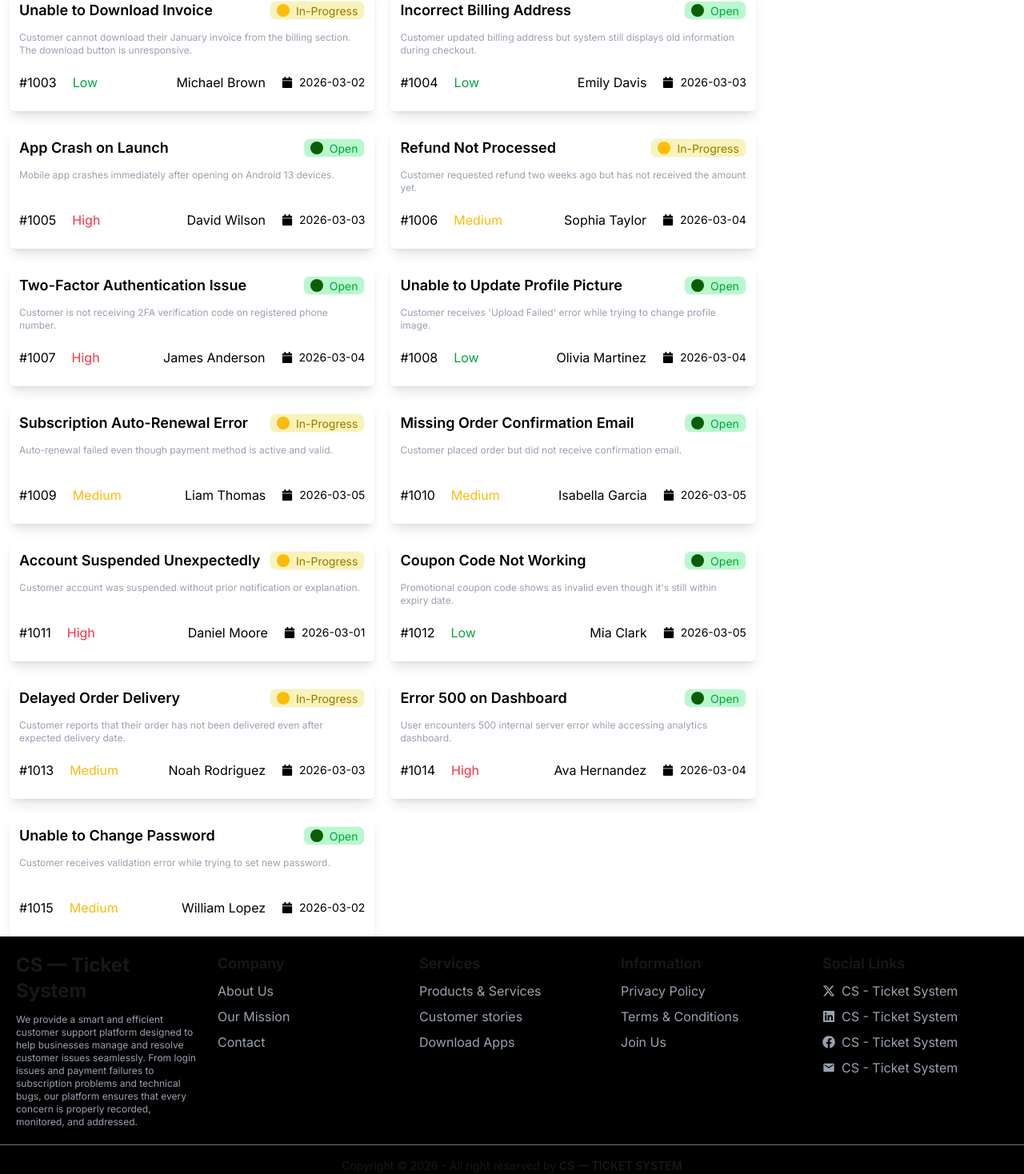
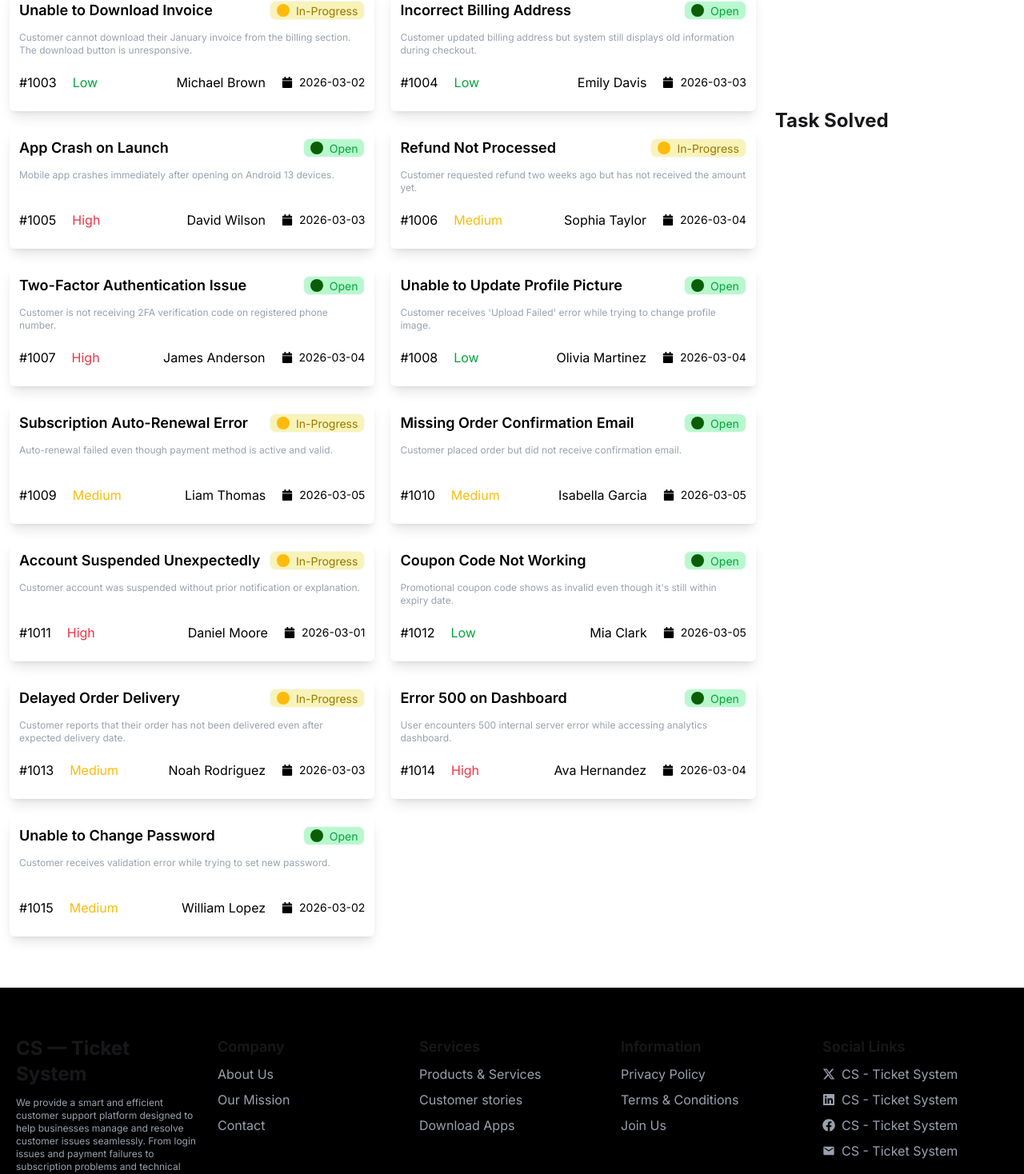
Before and after one commit to Sabbirahmed0007/customer-support-zone, a React (Vite) app: page / in a window 1280 px wide. Shown: the part 713-2181 px from the top of the page at 80% size. Built offline with nearby package versions, Linux system fonts and the light colour scheme.

Commit message:
made the ticket card dynamic to add in the task and progress count

```diff
--- a/package.json
+++ b/package.json
@@ -14,6 +14,7 @@
     "react": "^19.2.0",
     "react-dom": "^19.2.0",
     "react-icons": "^5.6.0",
+    "react-toastify": "^11.0.5",
     "tailwindcss": "^4.2.1"
   },
   "devDependencies": {
--- a/src/App.jsx
+++ b/src/App.jsx
@@ -5,8 +5,9 @@ import Navbar from './Components/Navbar/Navbar'
 import Footer from './Components/Footer/Footer'
 
 import Banner from './Components/Banner/Banner'
-import { Suspense } from 'react'
+import { Suspense, useState } from 'react'
 import TicketContainer from './Components/TicketContainers/TicketContainer'
+import { ToastContainer } from 'react-toastify';
 
 
 const ticketFetched = async () => {
@@ -24,6 +25,14 @@ const ticketPromises = ticketFetched();
 
 function App() {
 
+  const [ticketCount, setTicketCount] = useState([]);
+  const [resolveCount, setResolveCount] = useState([]);
+
+  console.log('Tickets here to resolve', ticketCount);
+
+
+
+
 
   return (
     <>
@@ -31,12 +40,12 @@ function App() {
       <div className='max-w-screen-xl mx-auto'>
 
         <Navbar></Navbar>
-        <Banner></Banner>
+        <Banner ticketCount={ticketCount} resolveCount={resolveCount}></Banner>
 
-        <div className='text-center '>
+        <div className='text-center my-16 '>
 
         <Suspense fallback={<span className="loading loading-infinity loading-lg"></span>}>
-          <TicketContainer ticketPromises={ticketPromises}></TicketContainer>
+          <TicketContainer ticketPromises={ticketPromises} ticketCount={ticketCount} setTicketCount={setTicketCount} resolveCount={resolveCount} setResolveCount={setResolveCount}></TicketContainer>
         </Suspense>
         </div>
 
@@ -45,7 +54,7 @@ function App() {
       </div>
 
 
-
+<ToastContainer position='top-center'/>
 
     </>
   )
--- a/src/Components/Banner/Banner.jsx
+++ b/src/Components/Banner/Banner.jsx
@@ -2,7 +2,8 @@ import React from 'react';
 import bgImageOne from '../../assets/vector1.png'
 // import bgImageTwo from '../../assets/vector2.png'
 
-const Banner = () => {
+const Banner = ({ ticketCount, resolveCount }) => {
+
     return (
         <div className='my-14 grid grid-cols-1 lg:grid-cols-2 items-center justify-center gap-7 px-3 box-border mb-24'>
 
@@ -11,7 +12,7 @@ const Banner = () => {
                 <div style={{ backgroundImage: `url(${bgImageOne}), url(${bgImageOne})` }} className=' inset-1 bg-no-repeat bg-contain opacity-80 absolute'></div>
 
                 <h1 className='text-3xl font-bold'>In-Progress </h1>
-                <p className='text-6xl font-bold my-4'>0</p>
+                <p className='text-6xl font-bold my-4'>{ ticketCount.length}</p>
 
 
             </div>
@@ -22,7 +23,7 @@ const Banner = () => {
                 <div style={{ backgroundImage: `url(${bgImageOne})` }} className=' inset-0 bg-no-repeat bg-contain opacity-90 absolute bg-blend-overlay'></div>
 
                 <h1 className='text-3xl font-bold'>Resolve </h1>
-                <p className='text-6xl font-bold my-4'>0</p>
+                <p className='text-6xl font-bold my-4'>{ resolveCount.length}</p>
 
 
             </div>
--- a/src/Components/Footer/Footer.jsx
+++ b/src/Components/Footer/Footer.jsx
@@ -5,7 +5,7 @@ import { MdEmail } from "react-icons/md";
 
 const Footer = () => {
     return (
-        <div className='bg-black'>
+        <div className='bg-black pt-10'>
         <div className='grid grid-cols-1 lg:grid-cols-5 items-start justify-around gap-5 box-border  font-inter p-5'>
 
             {/* First col */}
--- a/src/Components/Navbar/Navbar.jsx
+++ b/src/Components/Navbar/Navbar.jsx
@@ -27,7 +27,7 @@ const Navbar = () => {
                         </div>
                         <ul
                             tabIndex="-1"
-                            className="menu menu-sm dropdown-content   rounded-box z-50 mt-3 w-52 p-2 shadow-xl absolute right-0 ">
+                            className="menu menu-sm dropdown-content   rounded-box z-50 mt-3 w-52 p-2 shadow-xl absolute right-0 bg-white text-black">
                             <li><a>Home</a></li>
                             <li><a>FAQ</a></li>
                             <li><a>Changelog</a></li>
--- /dev/null
+++ b/src/Components/Tasks/Task.jsx
@@ -0,0 +1,17 @@
+import React from 'react';
+
+const Task = ({ ticket, handleResolvedTask }) => {
+
+    const {title} = ticket
+
+    return (
+        <div className='p-3 bg-white text-black font-inte rounded-md'>
+            <h1 className='text-left mb-3 text-xl font-bold'>{title}</h1>
+            <div>
+                <button onClick={() => handleResolvedTask(ticket)} className='btn w-full bg-[#02A53B]'>Complete</button>
+            </div>
+        </div>
+    );
+};
+
+export default Task;
--- a/src/Components/TicketContainers/TicketCard.jsx
+++ b/src/Components/TicketContainers/TicketCard.jsx
@@ -1,13 +1,13 @@
 import React from 'react';
 import { FaCalendar } from 'react-icons/fa';
 
-const TicketCard = ({ ticket }) => {
+const TicketCard = ({ ticket, handleTicket }) => {
 
 
     const { title, status, description, id, customer, priority, createdAt }= ticket
 
     return (
-        <div className='bg-white text-black shadow-lg p-3 box-border rounded-md font-inter'>
+        <div onClick={()=>handleTicket(ticket)} className='bg-white text-black shadow-lg p-3 box-border rounded-md font-inter'>
 
             <div className='flex items-center justify-between mb-3'>
                 <h1 className='text-lg font-semibold'>{title}</h1>
--- a/src/Components/TicketContainers/TicketContainer.jsx
+++ b/src/Components/TicketContainers/TicketContainer.jsx
@@ -1,12 +1,39 @@
 import React, { use } from 'react';
 import TicketCard from './TicketCard';
+import Task from '../Tasks/Task';
+import {  toast } from 'react-toastify';
 
-const TicketContainer = ({ ticketPromises }) => {
+const TicketContainer = ({ ticketPromises, ticketCount, setTicketCount, resolveCount, setResolveCount }) => {
 
 
     const tickets = use(ticketPromises);
 
     console.log(tickets);
+
+    const handleTicket = (ticket) => {
+
+        setTicketCount([...ticketCount, ticket])
+        toast(`Task Added`)
+
+
+    }
+
+    const handleResolvedTask = (ticket) => {
+
+        console.log('ticked Resolve id', ticket.id);
+
+
+
+        const remainingTicket = ticketCount.filter(resolveCount => resolveCount.id !== ticket.id);
+        setResolveCount([...resolveCount, ticket]);
+        setTicketCount(remainingTicket);
+        toast("The Task is solved")
+        // console.log(remainingTicket);
+
+
+
+
+    }
 
 
     return (
@@ -16,12 +43,21 @@ const TicketContainer = ({ ticketPromises }) => {
                 <div className='grid grid-cols-1 lg:grid-cols-2 items-center gap-5'>
 
                 {
-                    tickets.map(ticket=><TicketCard ticket={ticket} key={ticket.id}></TicketCard>)
+                    tickets.map(ticket=><TicketCard ticket={ticket} handleTicket={handleTicket} key={ticket.id}></TicketCard>)
                 }
                 </div>
             </div>
             <div className='w-full lg:w-1/4  px-3 box-border'>
-                <h1 className='text-left mb-4 text-2xl font-bold'>Task Status</h1>
+                <h1 className='text-left mb-4 text-2xl font-bold '>Task Status</h1>
+                <div className='space-y-4 h-80 overflow-auto'>
+                    {
+                        ticketCount.map(ticket => <Task ticket={ticket} handleResolvedTask={handleResolvedTask} key={ticket.id}></Task>)
+                    }
+                </div>
+                <div>
+                    <h1 className='text-left mb-4 text-2xl font-bold'>Task Solved</h1>
+
+                </div>
 
             </div>
 
```
Also changed, not shown: 1 other file (tests, documents, lock files or other folders).
